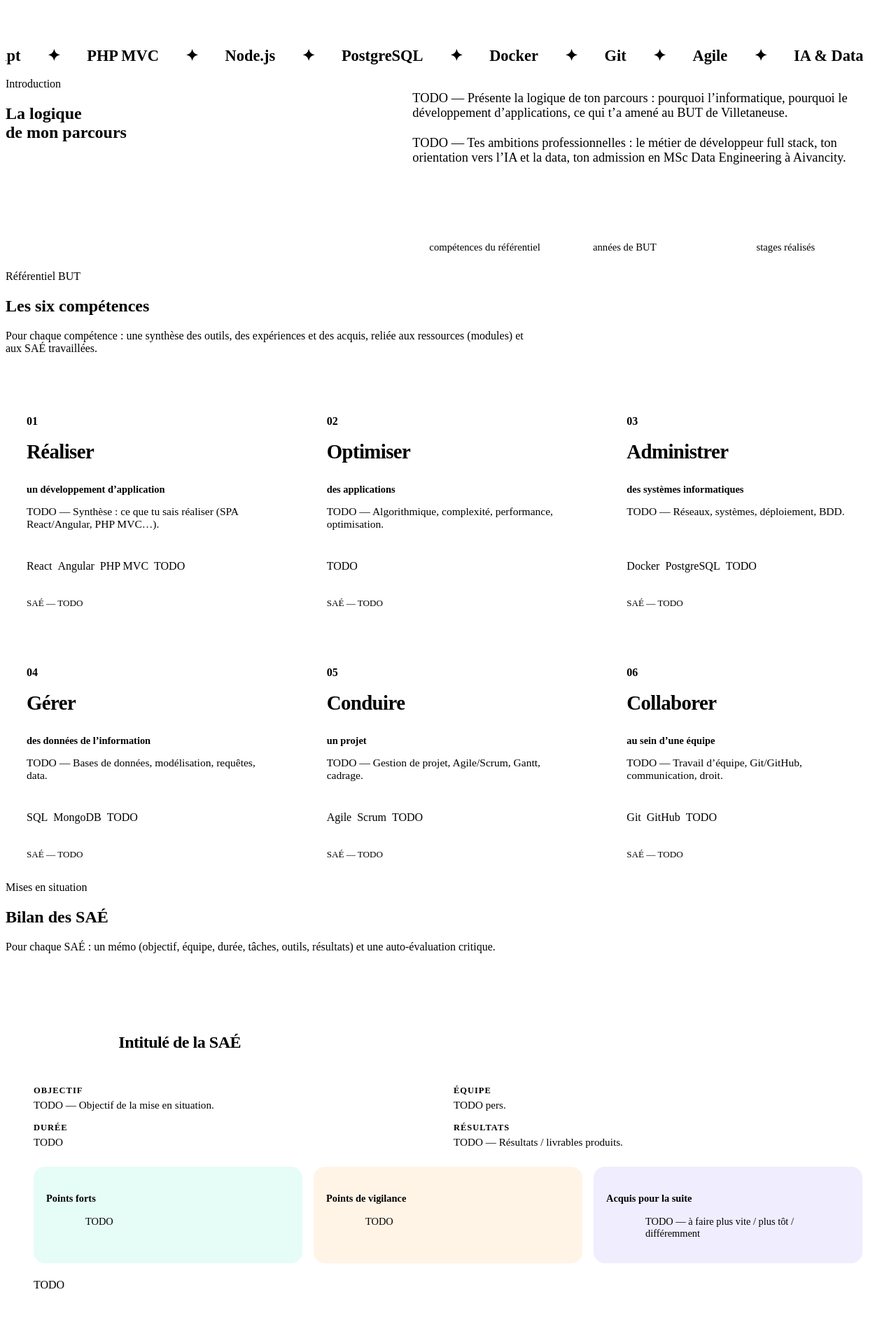
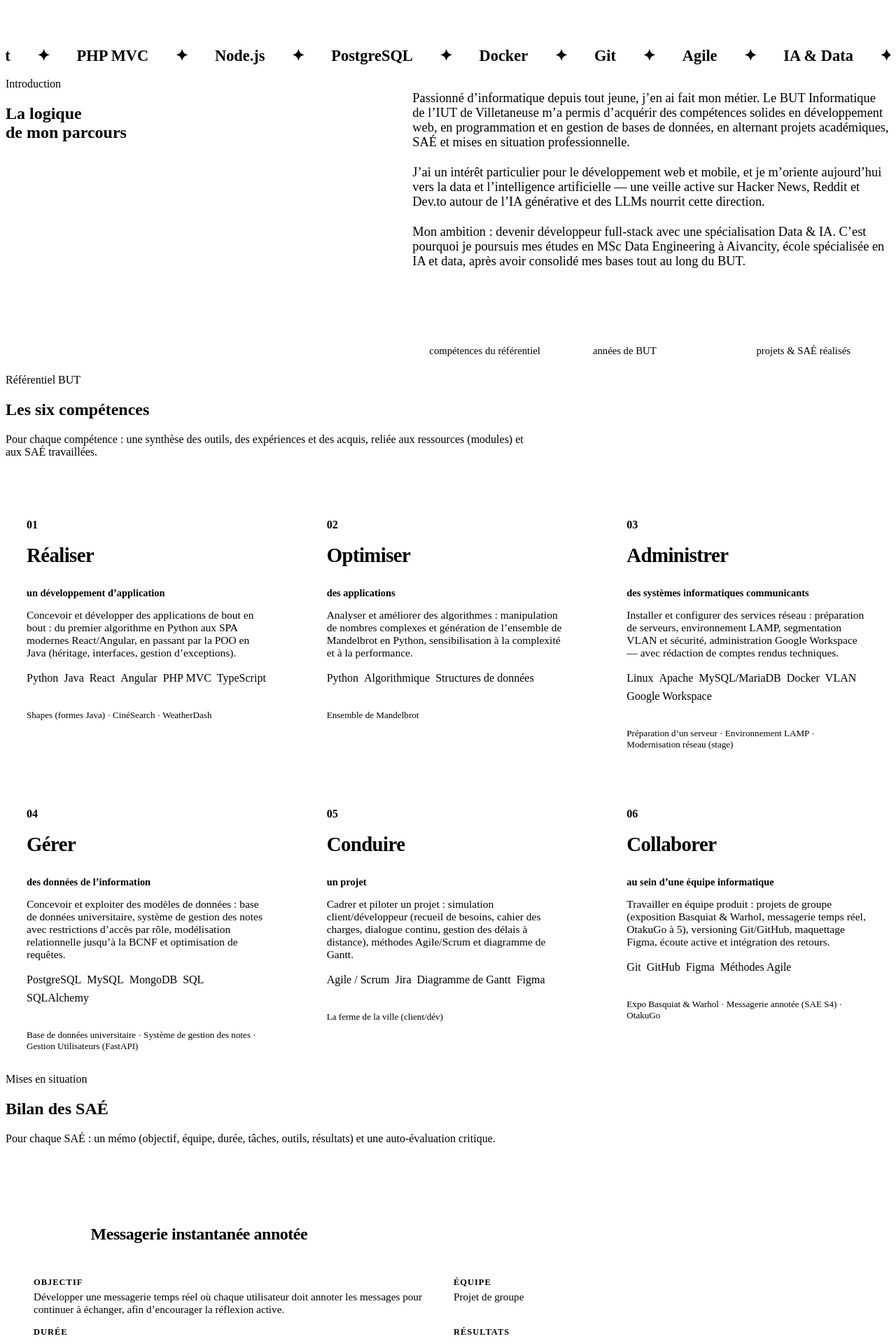
Before and after one commit to SKGE93/portfolio-academique-villetaneuse, a React (Vite) app: page / in a window 1280 px wide. Shown: the part 1680-3596 px from the top of the page at 70% size. Built offline with nearby package versions, Linux system fonts and the light colour scheme; the HTML template or start-up script is replaced by a standard one.

Commit message:
Remplissage du contenu réel (profil, intro, 6 compétences, SAÉ, stages, conclusion)

```diff
--- a/src/data/content.js
+++ b/src/data/content.js
@@ -1,34 +1,34 @@
 // ============================================================
-//  Contenu du portfolio — PLACEHOLDERS
-//  Remplis chaque champ marqué « TODO » avec tes vraies infos.
+//  Contenu du portfolio — Séraphin Eyala
+//  Rempli depuis PROFIL_COMPLET.md. Les passages d'auto-évaluation
+//  marqués « (à confirmer) » sont des propositions à valider/affiner.
 //  Le design s'adapte automatiquement à ce fichier.
 // ============================================================
 
 export const profile = {
   name: 'Séraphin Eyala',
-  role: 'Développeur Web Full Stack',
+  role: 'Développeur Full-Stack — Data & IA',
   formation: 'BUT Informatique — Développement d’applications',
   ecole: 'IUT de Villetaneuse · USPN',
   annees: '2023 — 2026',
   email: 'eyalas472@gmail.com',
-  github: 'https://github.com/', // TODO: ton URL GitHub
-  linkedin: 'https://linkedin.com/in/', // TODO: ton URL LinkedIn
-  portfolio: 'https://', // TODO: ton portfolio dev réel
+  github: 'https://github.com/SKGE93',
+  linkedin: 'https://linkedin.com/in/seraphin-eyala',
+  portfolio: 'https://github.com/SKGE93',
   tagline: 'Portfolio académique — démarche de valorisation des compétences',
 }
 
 // Section INTRODUCTION
 export const intro = {
-  // TODO: la logique de ton parcours, ton choix d'orientation,
-  // tes ambitions pro et ta poursuite d'études (MSc Data Engineering)
   paragraphs: [
-    'TODO — Présente la logique de ton parcours : pourquoi l’informatique, pourquoi le développement d’applications, ce qui t’a amené au BUT de Villetaneuse.',
-    'TODO — Tes ambitions professionnelles : le métier de développeur full stack, ton orientation vers l’IA et la data, ton admission en MSc Data Engineering à Aivancity.',
+    'Passionné d’informatique depuis tout jeune, j’en ai fait mon métier. Le BUT Informatique de l’IUT de Villetaneuse m’a permis d’acquérir des compétences solides en développement web, en programmation et en gestion de bases de données, en alternant projets académiques, SAÉ et mises en situation professionnelle.',
+    'J’ai un intérêt particulier pour le développement web et mobile, et je m’oriente aujourd’hui vers la data et l’intelligence artificielle — une veille active sur Hacker News, Reddit et Dev.to autour de l’IA générative et des LLMs nourrit cette direction.',
+    'Mon ambition : devenir développeur full-stack avec une spécialisation Data & IA. C’est pourquoi je poursuis mes études en MSc Data Engineering à Aivancity, école spécialisée en IA et data, après avoir consolidé mes bases tout au long du BUT.',
   ],
   highlights: [
     { k: '6', v: 'compétences du référentiel' },
     { k: '3', v: 'années de BUT' },
-    { k: '2', v: 'stages réalisés' },
+    { k: '8+', v: 'projets & SAÉ réalisés' },
   ],
 }
 
@@ -40,10 +40,11 @@ export const competences = [
     titre: 'Réaliser',
     sous: 'un développement d’application',
     color: 'var(--violet)',
-    resume: 'TODO — Synthèse : ce que tu sais réaliser (SPA React/Angular, PHP MVC…).',
-    outils: ['React', 'Angular', 'PHP MVC', 'TODO'],
-    saes: ['SAÉ — TODO'],
-    ressources: ['Module — TODO'],
+    resume:
+      'Concevoir et développer des applications de bout en bout : du premier algorithme en Python aux SPA modernes React/Angular, en passant par la POO en Java (héritage, interfaces, gestion d’exceptions).',
+    outils: ['Python', 'Java', 'React', 'Angular', 'PHP MVC', 'TypeScript'],
+    saes: ['Shapes (formes Java)', 'CinéSearch', 'WeatherDash'],
+    ressources: ['Algorithmique', 'Développement orienté objet', 'Développement web'],
   },
   {
     id: 'optimiser',
@@ -51,21 +52,23 @@ export const competences = [
     titre: 'Optimiser',
     sous: 'des applications',
     color: 'var(--coral)',
-    resume: 'TODO — Algorithmique, complexité, performance, optimisation.',
-    outils: ['TODO'],
-    saes: ['SAÉ — TODO'],
-    ressources: ['Module — TODO'],
+    resume:
+      'Analyser et améliorer des algorithmes : manipulation de nombres complexes et génération de l’ensemble de Mandelbrot en Python, sensibilisation à la complexité et à la performance.',
+    outils: ['Python', 'Algorithmique', 'Structures de données'],
+    saes: ['Ensemble de Mandelbrot'],
+    ressources: ['Mathématiques pour l’informatique', 'Algorithmique avancée'],
   },
   {
     id: 'administrer',
     num: '03',
     titre: 'Administrer',
-    sous: 'des systèmes informatiques',
+    sous: 'des systèmes informatiques communicants',
     color: 'var(--sky)',
-    resume: 'TODO — Réseaux, systèmes, déploiement, BDD.',
-    outils: ['Docker', 'PostgreSQL', 'TODO'],
-    saes: ['SAÉ — TODO'],
-    ressources: ['Module — TODO'],
+    resume:
+      'Installer et configurer des services réseau : préparation de serveurs, environnement LAMP, segmentation VLAN et sécurité, administration Google Workspace — avec rédaction de comptes rendus techniques.',
+    outils: ['Linux', 'Apache', 'MySQL/MariaDB', 'Docker', 'VLAN', 'Google Workspace'],
+    saes: ['Préparation d’un serveur', 'Environnement LAMP', 'Modernisation réseau (stage)'],
+    ressources: ['Systèmes & réseaux', 'Administration système'],
   },
   {
     id: 'gerer',
@@ -73,10 +76,11 @@ export const competences = [
     titre: 'Gérer',
     sous: 'des données de l’information',
     color: 'var(--mint)',
-    resume: 'TODO — Bases de données, modélisation, requêtes, data.',
-    outils: ['SQL', 'MongoDB', 'TODO'],
-    saes: ['SAÉ — TODO'],
-    ressources: ['Module — TODO'],
+    resume:
+      'Concevoir et exploiter des modèles de données : base de données universitaire, système de gestion des notes avec restrictions d’accès par rôle, modélisation relationnelle jusqu’à la BCNF et optimisation de requêtes.',
+    outils: ['PostgreSQL', 'MySQL', 'MongoDB', 'SQL', 'SQLAlchemy'],
+    saes: ['Base de données universitaire', 'Système de gestion des notes', 'Gestion Utilisateurs (FastAPI)'],
+    ressources: ['Bases de données', 'Modélisation des données'],
   },
   {
     id: 'conduire',
@@ -84,40 +88,88 @@ export const competences = [
     titre: 'Conduire',
     sous: 'un projet',
     color: 'var(--amber)',
-    resume: 'TODO — Gestion de projet, Agile/Scrum, Gantt, cadrage.',
-    outils: ['Agile', 'Scrum', 'TODO'],
-    saes: ['SAÉ — TODO'],
-    ressources: ['Module — TODO'],
+    resume:
+      'Cadrer et piloter un projet : simulation client/développeur (recueil de besoins, cahier des charges, dialogue continu, gestion des délais à distance), méthodes Agile/Scrum et diagramme de Gantt.',
+    outils: ['Agile / Scrum', 'Jira', 'Diagramme de Gantt', 'Figma'],
+    saes: ['La ferme de la ville (client/dév)'],
+    ressources: ['Gestion de projet', 'Management des SI'],
   },
   {
     id: 'collaborer',
     num: '06',
     titre: 'Collaborer',
-    sous: 'au sein d’une équipe',
+    sous: 'au sein d’une équipe informatique',
     color: 'var(--pink)',
-    resume: 'TODO — Travail d’équipe, Git/GitHub, communication, droit.',
-    outils: ['Git', 'GitHub', 'TODO'],
-    saes: ['SAÉ — TODO'],
-    ressources: ['Module — TODO'],
+    resume:
+      'Travailler en équipe produit : projets de groupe (exposition Basquiat & Warhol, messagerie temps réel, OtakuGo à 5), versioning Git/GitHub, maquettage Figma, écoute active et intégration des retours.',
+    outils: ['Git', 'GitHub', 'Figma', 'Méthodes Agile'],
+    saes: ['Expo Basquiat & Warhol', 'Messagerie annotée (SAE S4)', 'OtakuGo'],
+    ressources: ['Travail en équipe', 'Droit numérique', 'Communication'],
   },
 ]
 
 // Bilan des SAÉ (mémos + auto-évaluation)
+// Les points d'auto-évaluation sont une première version (à confirmer).
 export const saes = [
   {
-    code: 'SAÉ — TODO',
-    titre: 'Intitulé de la SAÉ',
-    objectif: 'TODO — Objectif de la mise en situation.',
-    equipe: 'TODO pers.',
-    duree: 'TODO',
-    taches: ['TODO — tâche 1', 'TODO — tâche 2'],
-    outils: ['TODO'],
-    resultats: 'TODO — Résultats / livrables produits.',
-    valorisation: 'TODO — Valorisation possible (stage / alternance).',
-    // Auto-évaluation
-    pointsForts: ['TODO'],
-    vigilance: ['TODO'],
-    acquis: ['TODO — à faire plus vite / plus tôt / différemment'],
+    code: 'SAE S4',
+    titre: 'Messagerie instantanée annotée',
+    objectif:
+      'Développer une messagerie temps réel où chaque utilisateur doit annoter les messages pour continuer à échanger, afin d’encourager la réflexion active.',
+    equipe: 'Projet de groupe',
+    duree: 'Semestre 4',
+    taches: [
+      'Maquettage UX/UI sur Figma',
+      'Front-end HTML/CSS/JS',
+      'Back-end PHP en architecture MVC',
+      'Échanges temps réel via WebSocket (Ratchet)',
+    ],
+    outils: ['PHP', 'MVC', 'WebSocket', 'Ratchet', 'JavaScript', 'Figma'],
+    resultats: 'Application fonctionnelle de messagerie temps réel avec mécanique d’annotation.',
+    valorisation: 'Maîtrise du temps réel (WebSocket) et d’une architecture MVC propre — directement valorisable en stage/alternance web.',
+    pointsForts: ['Architecture MVC claire et séparée', 'Découverte du temps réel (WebSocket)'],
+    vigilance: ['Coordination du travail de groupe sur la même base de code (à confirmer)'],
+    acquis: ['Mieux découper les tâches Git en amont (à confirmer)'],
+  },
+  {
+    code: 'SAÉ',
+    titre: 'OtakuGo — application mobile de recommandation',
+    objectif:
+      'Concevoir une application mobile cross-platform recommandant des contenus selon les préférences de l’utilisateur (sélection de genres, fiches détaillées).',
+    equipe: 'Équipe de 5',
+    duree: 'Projet de groupe',
+    taches: [
+      'Moteur de recommandation par préférences',
+      'Fiches détaillées (synopsis, note, épisodes)',
+      'Persistance JSON locale',
+      'Développement cross-platform Flutter / Dart',
+    ],
+    outils: ['Flutter', 'Dart', 'JSON', 'Cross-platform'],
+    resultats: 'Application mobile complète fonctionnant sur Android et iOS.',
+    valorisation: 'Expérience concrète du mobile et du travail en équipe de 5 — utile pour des missions full-stack/mobile.',
+    pointsForts: ['Travail en équipe élargie (5 personnes)', 'Première app mobile aboutie'],
+    vigilance: ['Synchronisation des contributions à 5 (à confirmer)'],
+    acquis: ['Cadrer les rôles plus tôt dans le projet (à confirmer)'],
+  },
+  {
+    code: 'SAÉ',
+    titre: 'Site exposition « À quatre mains » (Basquiat & Warhol)',
+    objectif:
+      'Réaliser, en fin de 1ʳᵉ année, un premier site complet présentant une exposition fictive autour des œuvres collaboratives de Basquiat et Warhol.',
+    equipe: 'Projet de groupe',
+    duree: 'Fin de 1ʳᵉ année',
+    taches: [
+      'Maquettage Figma',
+      'Intégration HTML / CSS',
+      'Traduction anglaise dynamique en JavaScript',
+      'Intégration vidéo immersive',
+    ],
+    outils: ['HTML', 'CSS', 'JavaScript', 'Figma'],
+    resultats: 'Premier site complet mobilisant l’ensemble des compétences de 1ʳᵉ année.',
+    valorisation: 'Première démonstration de bout en bout de la chaîne front (maquette → intégration → interactivité).',
+    pointsForts: ['Premier projet complet maîtrisé', 'Introduction réussie à JavaScript'],
+    vigilance: ['Code JS encore peu structuré à ce stade (à confirmer)'],
+    acquis: ['Bases solides réinvesties dans les projets suivants'],
   },
 ]
 
@@ -128,17 +180,22 @@ export const stages = [
     poste: 'Stagiaire IT',
     entreprise: 'IFFP — Institut Français de Formation Professionnelle',
     lieu: 'Nanterre, Île-de-France',
-    periode: 'Mars — Mai 2026',
+    periode: 'Mars — Juin 2026',
     missions: [
-      'TODO — Optimisation de solutions web sous WordPress / Elementor.',
-      'TODO — Automatisation de processus via Google Apps Script.',
-      'TODO — Intégration d’une API LLM pour automatiser des flux métiers.',
+      'KioskSign — borne d’accueil interactive (Apps Script + HTML/CSS) alimentée dynamiquement par Google Sheets.',
+      'Signatures Gmail — déploiement automatique de signatures HTML personnalisées sur tout le domaine Google Workspace (clasp / Apps Script).',
+      'Workspace Cleaner & Radar Drive — nettoyage des fichiers orphelins/doublons et rapport de conformité des permissions Drive.',
+      'Dashboard MDP & Onboarding Professeurs — tableaux de bord et automatisation de l’intégration des nouveaux enseignants.',
+      'Modernisation réseau — segmentation VLAN, renforcement sécurité, administration Google Workspace.',
+      'Refonte du site vitrine sous WordPress / Elementor + documentation technique pour chaque projet.',
     ],
-    // Recul critique
-    pointsForts: ['TODO'],
-    vigilance: ['TODO'],
-    surprises: ['TODO'],
-    acquis: ['TODO'],
+    pointsForts: [
+      'Automatisation à fort impact (Apps Script) sur des processus métiers réels',
+      'Polyvalence : développement, réseau et administration Workspace',
+    ],
+    vigilance: ['Prioriser les nombreux chantiers menés en parallèle (à confirmer)'],
+    surprises: ['Portée des automatisations à l’échelle de tout un domaine Workspace (à confirmer)'],
+    acquis: ['Documenter systématiquement chaque outil pour le rendre maintenable'],
   },
   {
     annee: 'BUT 2',
@@ -147,21 +204,25 @@ export const stages = [
     lieu: 'Pantin',
     periode: 'Février — Mars 2025',
     missions: [
-      'TODO — Refonte et maintenance du site WordPress (thèmes / extensions, performances).',
-      'TODO — Mise en place de workflows No-Code avec Airtable et Zapier.',
+      'Refonte et maintenance du site WordPress — optimisation thèmes / extensions, amélioration des performances.',
+      'Mise en place de workflows No-Code (Airtable, Zapier) — réduction des tâches manuelles répétitives.',
+      'Force de proposition technique et adaptabilité au sein d’une équipe restreinte.',
     ],
-    // Recul critique
-    pointsForts: ['TODO'],
-    vigilance: ['TODO'],
-    surprises: ['TODO'],
-    acquis: ['TODO'],
+    pointsForts: [
+      'Adaptation rapide à un nouvel environnement',
+      'Autonomie tout en s’intégrant bien à l’équipe',
+    ],
+    vigilance: ['Cadre associatif à but non lucratif : composer avec des moyens limités'],
+    surprises: ['Gestion constructive des désaccords en réunion, à l’opposé du cadre scolaire'],
+    acquis: ['Écoute active et prise en compte des retours pour améliorer le travail'],
   },
 ]
 
 // CONCLUSION
 export const conclusion = {
   paragraphs: [
-    'TODO — Synthèse des points forts identifiés au fil du portfolio.',
-    'TODO — Points de vigilance, bonnes pratiques, acquis pour la suite.',
+    'Au fil du BUT, mes points forts se sont dessinés : une vraie polyvalence full-stack (du front React/Angular au back PHP, Java, Python/FastAPI), une capacité d’automatisation concrète démontrée en stage, et une aisance à apprendre en autonomie de nouvelles technologies.',
+    'Mes points de vigilance restent la priorisation quand les chantiers se multiplient et la structuration du travail de groupe — des axes que j’ai progressivement améliorés d’une SAÉ à l’autre.',
+    'Pour la suite, j’emporte une méthode : documenter, découper tôt, écouter les retours. Ces acquis nourrissent directement mon orientation vers la Data & l’IA et ma poursuite d’études en MSc Data Engineering à Aivancity.',
   ],
 }
```
